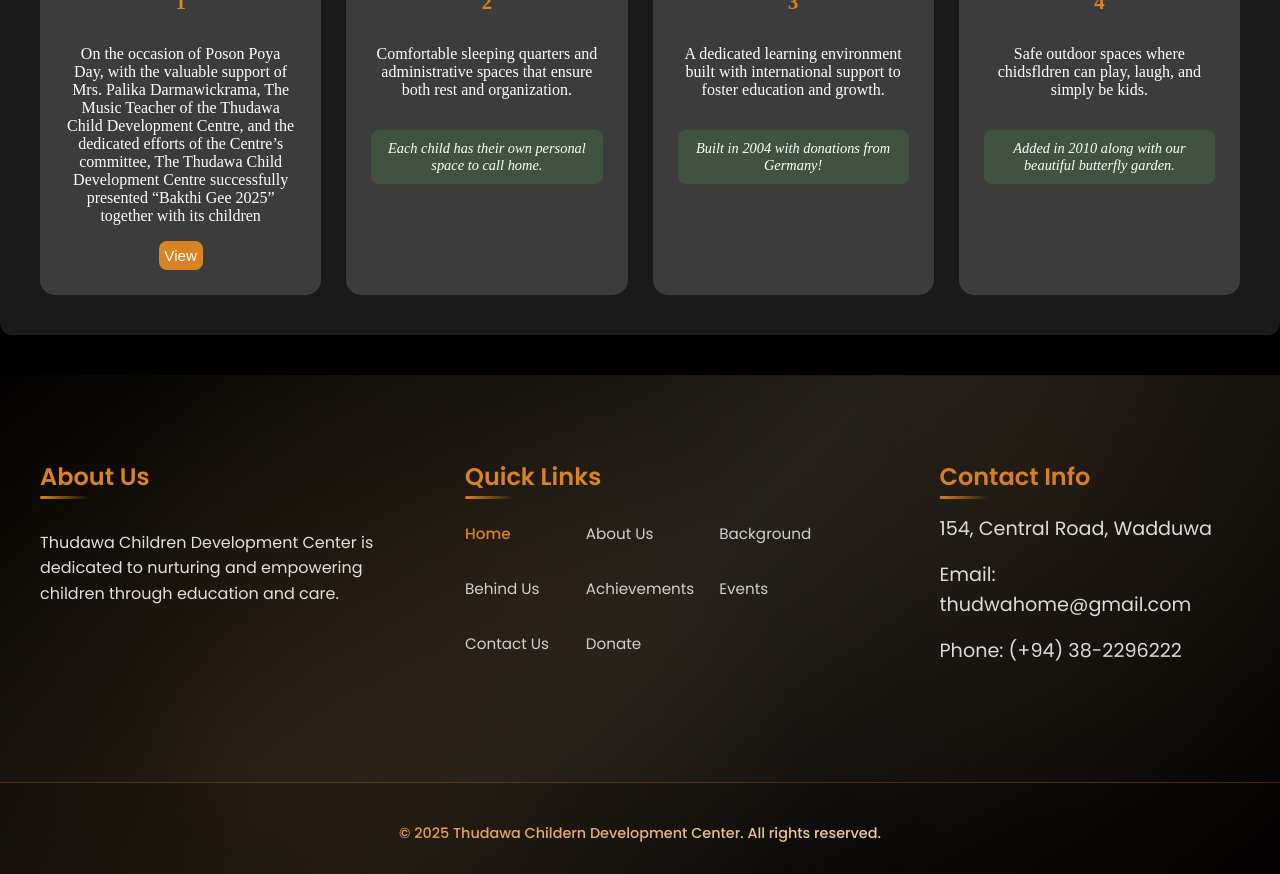
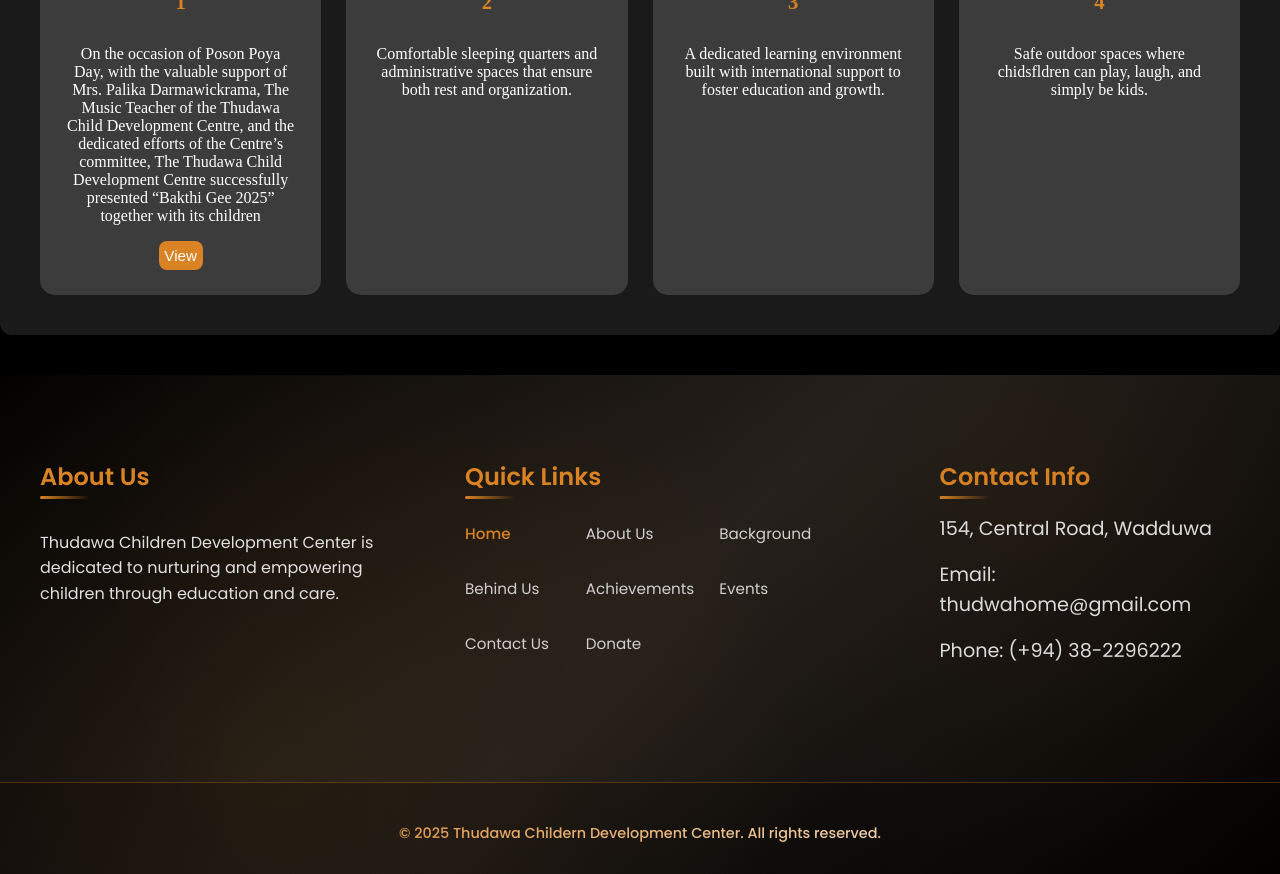
Before and after one commit to Dulan19/Thudawa_Website, a React (Create React App) app: page / in a window 1280 px wide. Shown: the part 2560-3434 px from the top of the page. Built offline with nearby package versions, Linux system fonts and the light colour scheme.

Commit message:
Update App.js

```diff
--- a/src/App.js
+++ b/src/App.js
@@ -111,20 +111,20 @@ function App() {
                 <h3>2</h3>
                 <p>Comfortable sleeping quarters and administrative spaces that ensure both rest
                   and organization.</p>
-                <div className="facility-fact">Each child has their own personal space to call home.</div>
+
               </div>
               <div className="facility-card">
                 <div className="facility-img-container facility-img-3"></div>
                 <h3>3</h3>
                 <p>A dedicated learning environment built with international support to foster
                   education and growth.</p>
-                <div className="facility-fact">Built in 2004 with donations from Germany!</div>
+
               </div>
               <div className="facility-card">
                 <div className="facility-img-container facility-img-4"></div>
                 <h3>4</h3>
                 <p>Safe outdoor spaces where chidsfldren can play, laugh, and simply be kids.</p>
-                <div className="facility-fact">Added in 2010 along with our beautiful butterfly garden.</div>
+
               </div>
             </div>
           </div>
```
